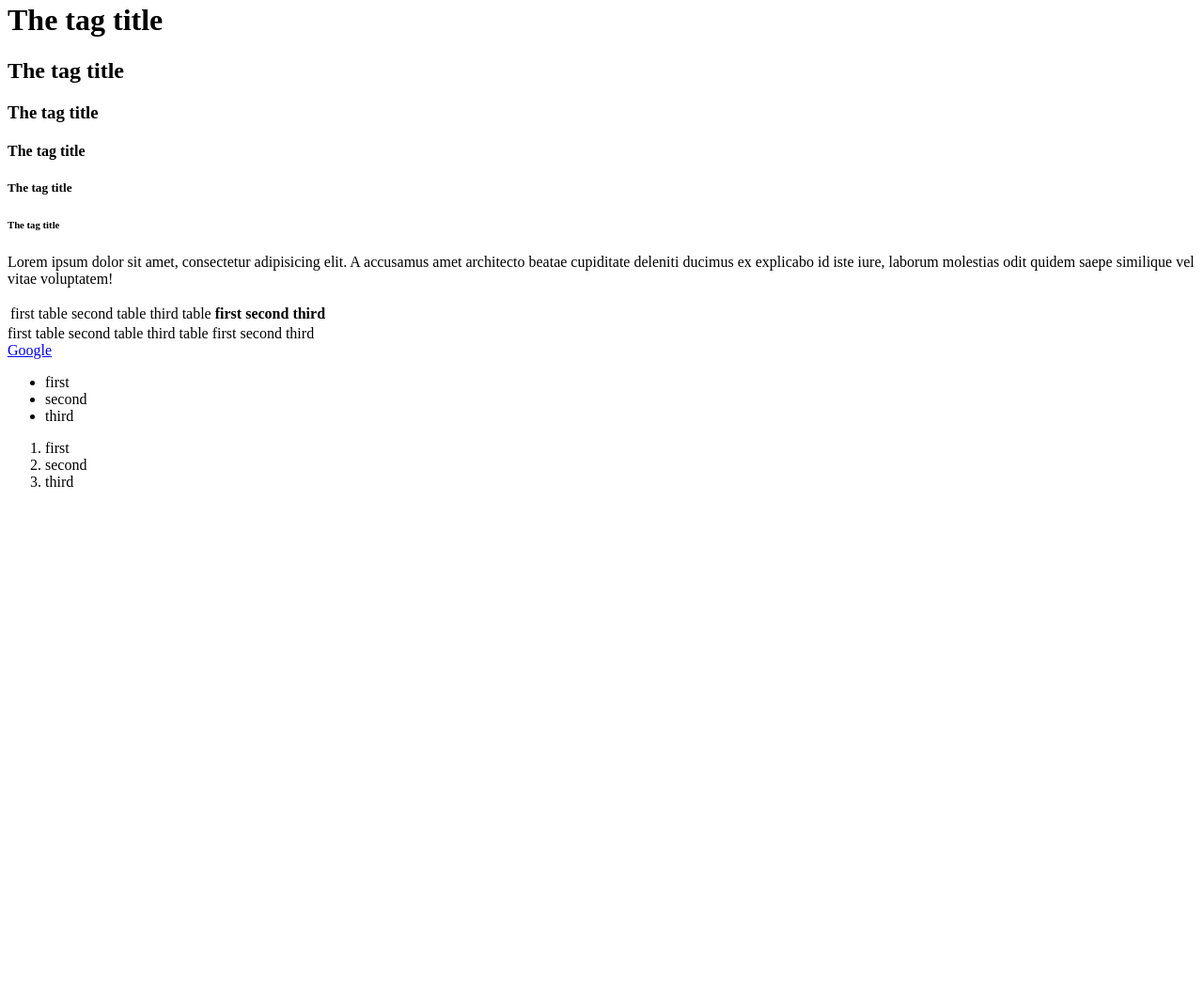
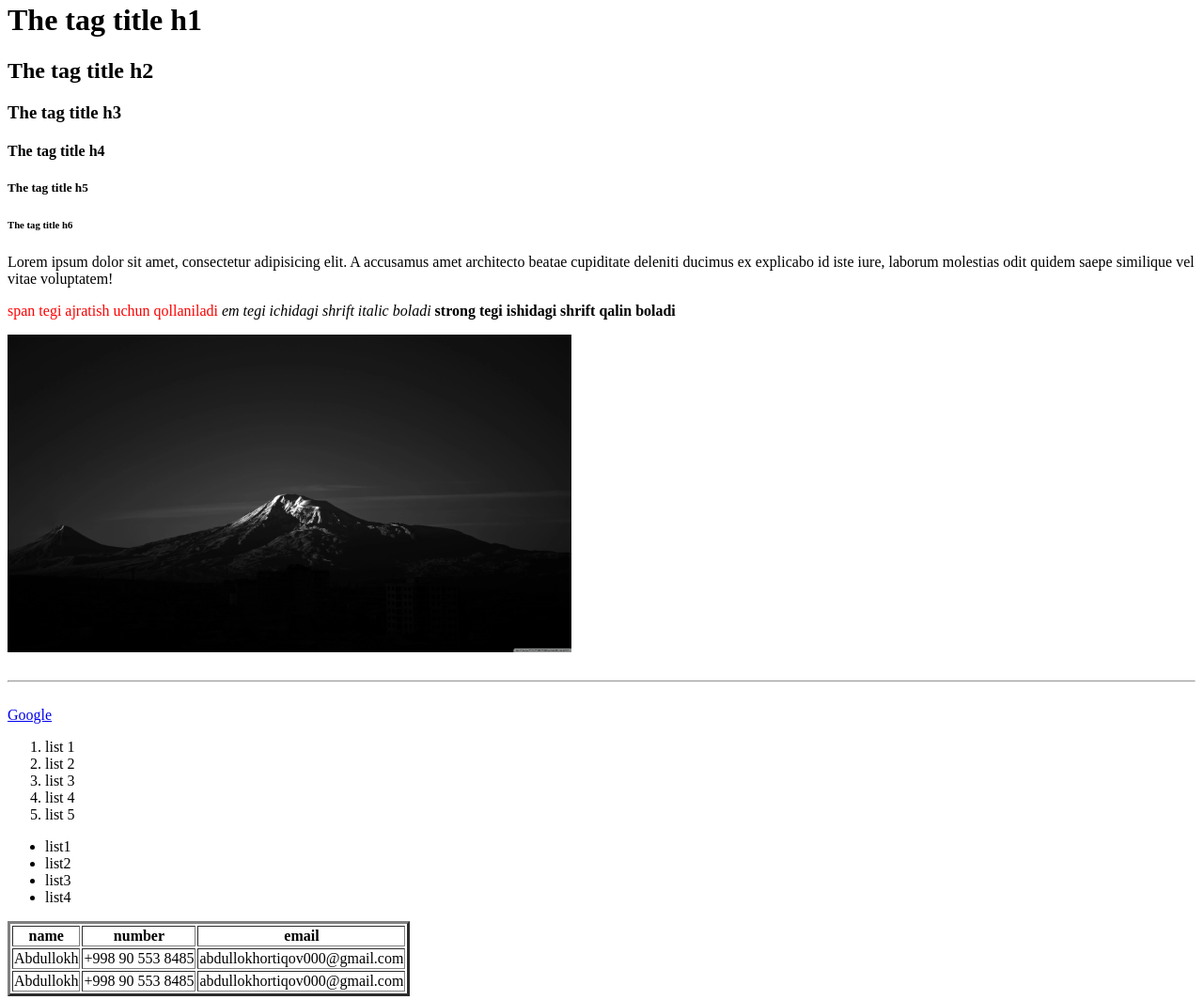
Before and after one commit to Abdullokhon/html-elements, a plain HTML site: page index.html in a window 1280 px wide. Shown: the part 18-1082 px from the top of the page at 94% size. Before the commit the page ends 800 px from the top, so only its background shows below. Drawn offline with Linux system fonts and the light colour scheme; grey boxes are pictures that could not be loaded.

Commit message:
html the foundament the end

```diff
--- a/index.html
+++ b/index.html
@@ -9,57 +9,102 @@
 </head>
 <body>
 <!--  title tag h1 h2 h3 h4 h5 h6-->
-    <h1> The tag title </h1>
-    <h2> The tag title </h2>
-    <h3> The tag title </h3>
-    <h4> The tag title </h4>
-    <h5> The tag title </h5>
-    <h6> The tag title </h6>
+    <h1> The tag title h1</h1>
+    <h2> The tag title h2</h2>
+    <h3> The tag title h3</h3>
+    <h4> The tag title h4</h4>
+    <h5> The tag title h5</h5>
+    <h6> The tag title h6</h6>
 
 <!--  paragraph tag p -->
 <p>Lorem ipsum dolor sit amet, consectetur adipisicing elit. A accusamus amet architecto beatae cupiditate deleniti ducimus ex explicabo id iste iure, laborum molestias odit quidem saepe similique vel vitae voluptatem!</p>
+<p> <span style="color: red">span tegi ajratish uchun qollaniladi</span> <em>em tegi ichidagi shrift italic boladi</em>
+    <strong> strong tegi ishidagi shrift qalin boladi</strong> </p>
+<!-- img   -->
+<img src="./img/2109.jpg" width="600px" alt="img">
 
-<!-- table tag   -->
-<table>
-    <tr>
-        <td>first table</td>
-        <td>second table</td>
-        <td>third table</td>
+<br>
+<!-- enker teg a -->
+<br>
+<hr>
+<br>
+<a href="https://google.com">Google</a>
+<!-- LIST  -->
+<ol>
+    <li>list 1</li>
+    <li>list 2</li>
+    <li>list 3</li>
+    <li>list 4</li>
+    <li>list 5</li>
+</ol>
 
-        <th>first</th>
-        <th>second</th>
-        <th>third</th>
-    </tr>
+<ul>
+    <li>list1</li>
+    <li>list2</li>
+    <li>list3</li>
+    <li>list4</li>
+</ul>
+
+<!--table -->
+<table border="3">
+    <thead>
+        <th>name </th>
+        <th>number </th>
+        <th>email </th>
+    </thead>
+    <tbody>
+        <tr>
+            <td>Abdullokh</td>
+            <td>+998 90 553 8485</td>
+            <td>abdullokhortiqov000@gmail.com</td>
+        </tr>
+        <tr>
+            <td>Abdullokh</td>
+            <td>+998 90 553 8485</td>
+            <td>abdullokhortiqov000@gmail.com</td>
+        </tr>
+    </tbody>
 </table>
 
-<tr>
-    <td>first table</td>
-    <td>second table</td>
-    <td>third table</td>
+<!-- ifrem tagi  -->
 
-    <th>first</th>
-    <th>second</th>
-    <th>third</th>
-</tr>
-<!-- br -->
+<iframe width="560" height="315" src="https://www.youtube.com/embed/fX87iHCDyr4" title="YouTube video player" frameborder="0" allow="accelerometer; autoplay; clipboard-write; encrypted-media; gyroscope; picture-in-picture; web-share" allowfullscreen></iframe>
 <br>
-<!--  anker tag a -->
-<a href="https://google.com">Google</a>
+<hr>
+<iframe src="https://www.google.com/maps/embed?pb=!1m18!1m12!1m3!1d3012.1668695515814!2d71.7107038150524!3d40.97782672924758!2m3!1f0!2f0!3f0!3m2!1i1024!2i768!4f13.1!3m3!1m2!1s0x38bb4ef533efdce1%3A0x1e2afc4e4544e65a!2sLola%20Torti!5e0!3m2!1sru!2s!4v1680257491966!5m2!1sru!2s" width="600" height="450" style="border:0;" allowfullscreen="" loading="lazy" referrerpolicy="no-referrer-when-downgrade"></iframe>
 
-<!--   list tag ul li ol  -->
-<ul>
-    <li> first</li>
-    <li> second</li>
-    <li> third</li>
-</ul>
-<ol>
-    <li>first</li>
-    <li>second</li>
-    <li>third</li>
-</ol>
+<!--form teg-->
+<form>
+    <p>your name</p>
+    <label for="name">
+    <input type="text" placeholder="your name" id="name">
+    </label>
+    <p>your password</p>
+<label for="name2">
+    <input type="password" placeholder="your password" id="name2">
+    </label>
+   <p>your commit </p>
+    <textarea  cols="30" rows="10" placeholder="your commit"></textarea>
+    <hr>
+    <label for="name3">
+    <input type="checkbox"  id="name3">
+</label>
+    <input type="radio" name="1" value="messi">messi
+    <input type="radio" name="1" value="messi">ronaldo
+    <input type="radio" name="1" value="messi">salah
+</form>
 
-<!--   -->
+<select name="city" id="city">
+    <option value="namangan">Namangan</option>
+    <option value="namangan">Toshkent</option>
+    <option value="namangan">Fargona</option>
+    <option value="namangan">Andijon</option>
+</select>
 
 
+<br>
+<br>
+<br>
+<br>
 </body>
 </html>
```
Also changed, not shown: img/2109.jpg (added).
